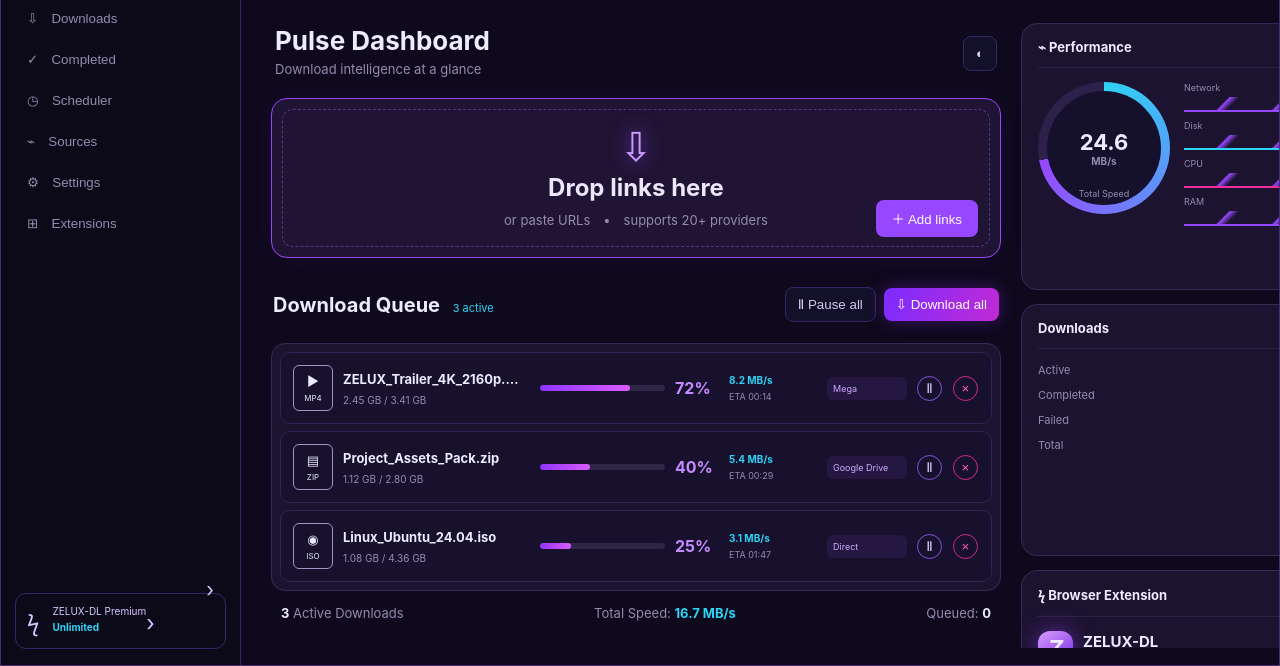
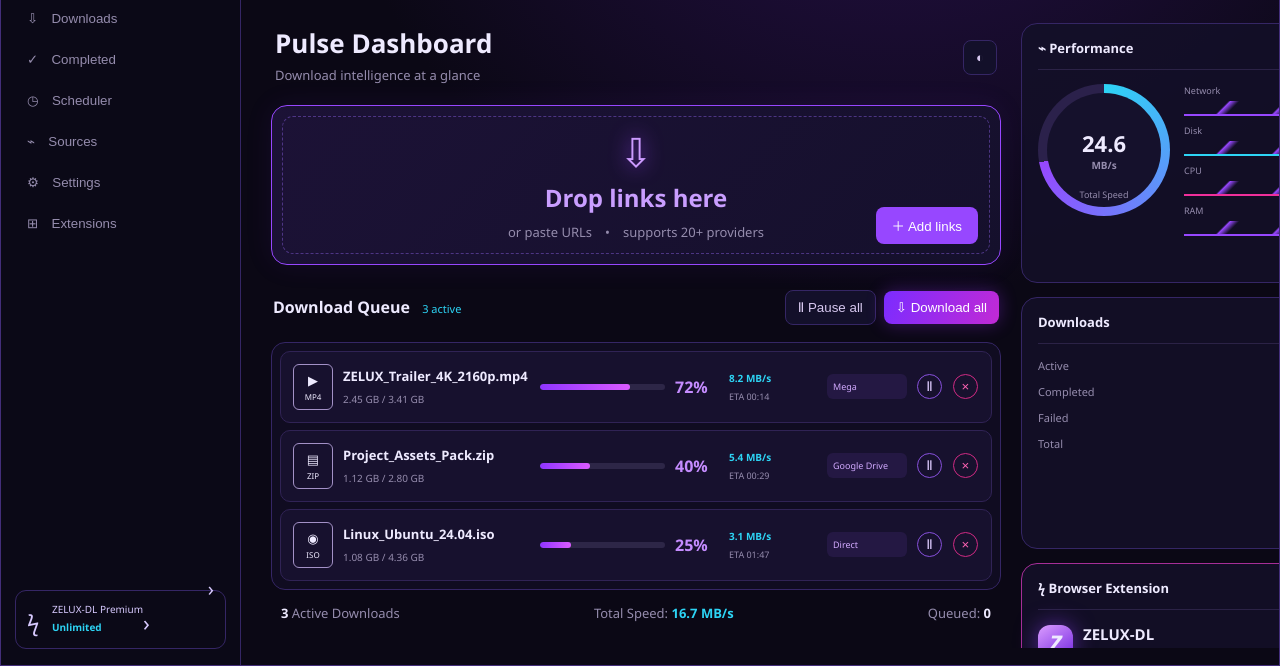
Before and after one commit to SMOKEx2/Zelux-DL, a browser extension: page desktop/index.html in a window 1280 px wide. Shown: the part 134-800 px from the top of the page. Drawn offline with Linux system fonts and the light colour scheme.

Commit message:
Revert "Match desktop UI tokens to Figma export"
This reverts commit 348228600314243724d48ce34f5a58c16d9320c4.

```diff
--- a/desktop/figma-alignment.css
+++ b/desktop/figma-alignment.css
@@ -1,4 +1,4 @@
 /* Geometry tokens from the ZELUX-DL Pulse Dashboard Figma frame (1440x900). */
-.side{width:240px}.top{margin-left:20px;margin-right:20px}.grid{padding-left:30px;padding-right:30px;gap:20px}.left{flex:0 0 730px;width:730px}.rail{width:390px;flex-basis:390px}.drop{width:730px;height:160px}.queue{width:730px}.panel{border-radius:16px}.perf{height:267px}.summary{height:252px}.ext{height:123px}.shell{height:100vh;min-height:0;overflow:hidden}.main{height:100vh;overflow:hidden}.grid{height:calc(100vh - 119px);overflow:hidden}body{background:#0E091C;font-family:Inter,"Segoe UI",system-ui,sans-serif}.panel,.queue{background:#1C1330;border-color:#382952}.drop{background:#1F1433}.queue-row{background:#21173B;border-color:#382952}.primary{background:#F233A6}.drop h2{font-size:24px;color:#EBE6FA}.queue-title h2{font-size:20px}.queue-row{min-height:66px}
+.side{width:240px}.top{margin-left:20px;margin-right:20px}.grid{padding-left:30px;padding-right:30px;gap:20px}.left{flex:0 0 730px;width:730px}.rail{width:390px;flex-basis:390px}.drop{width:730px;height:160px}.queue{width:730px}.panel{border-radius:16px}.perf{height:260px}.summary{height:252px}.ext{height:108px}.shell{height:100vh;min-height:0;overflow:hidden}.main{height:100vh;overflow:hidden}.grid{height:calc(100vh - 119px);overflow:hidden}
 .window-chrome{position:fixed;z-index:20;inset:0 0 auto 0;height:30px;display:flex;align-items:center;justify-content:space-between;padding-left:14px;color:#cfc4e8;font-size:11px;background:#160b2b;border-bottom:1px solid #3b2370;-webkit-app-region:drag}.window-chrome div{display:flex;height:100%;-webkit-app-region:no-drag}.window-chrome button{width:46px;border:0;background:transparent;color:#d9cdf0;font-size:16px}.window-chrome button:hover{background:#31204f}.window-chrome button:last-child:hover{background:#b42372}.top{margin-top:48px}.grid{padding-top:26px;height:calc(100vh - 149px)}
 @media(max-width:1200px){.left{flex-basis:auto;width:auto}.rail{width:280px;flex-basis:280px}.drop,.queue{width:auto}}
```
